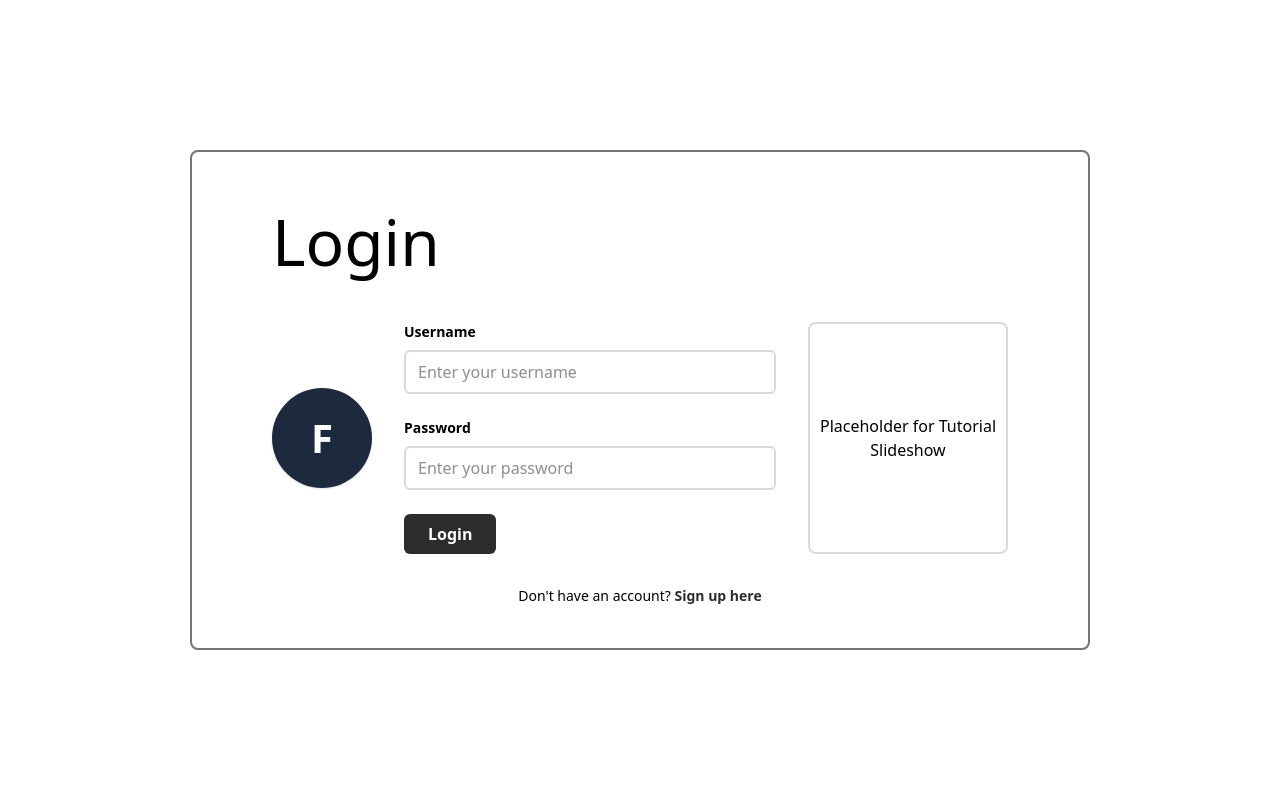
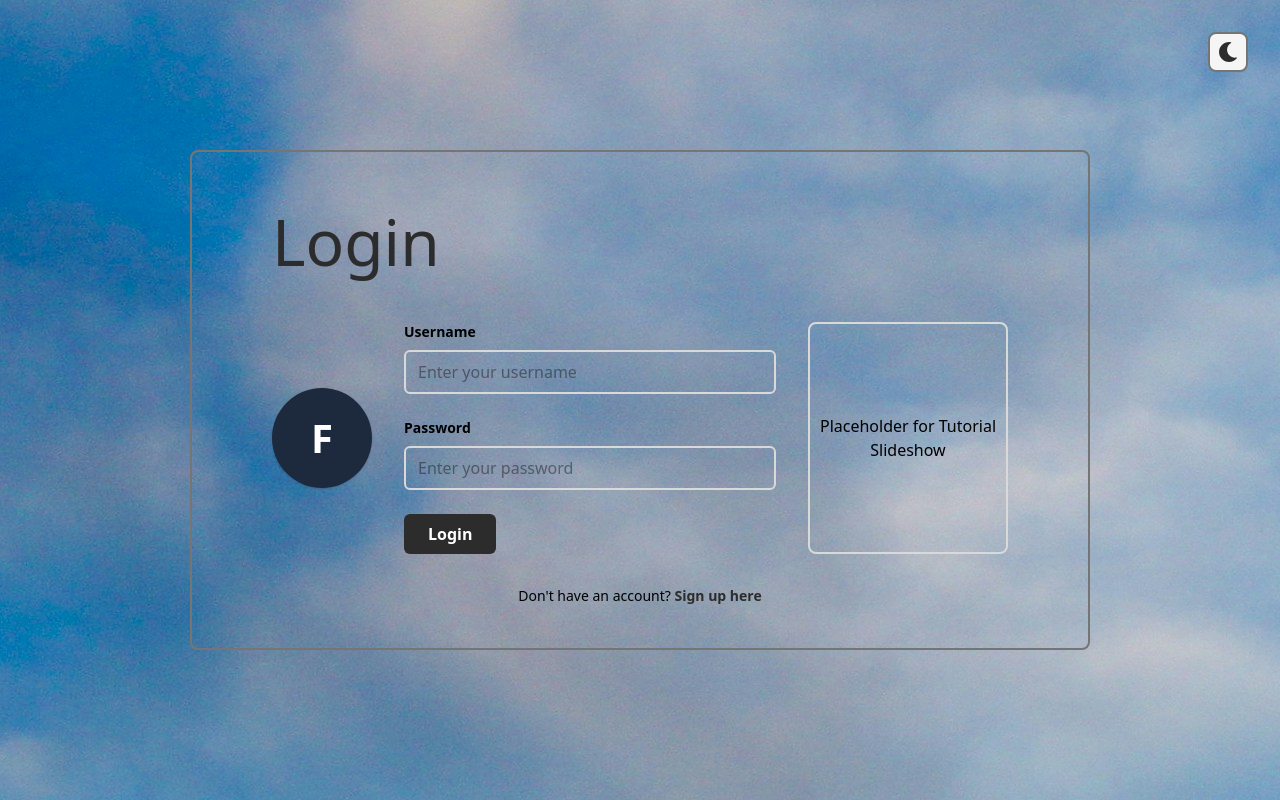
Before and after one commit to NLuke17/Telestration, a React app in the folder frontend/: page /login in a window 1280 px wide. Built offline with nearby package versions, Linux system fonts and the light colour scheme; no server answers; the HTML template or start-up script is replaced by a standard one.

Commit message:
Set up architecture for light/dark mode changes

```diff
--- a/frontend/src/App.tsx
+++ b/frontend/src/App.tsx
@@ -20,12 +20,14 @@ import { ProtectedRoute } from './components/ProtectedRoute';
 
 // Debug page (development only)
 import Home from './pages/home';
+import { ThemeProvider } from './contexts/ThemeContext';
 
 function AppContent() {
   // Auto refresh tokens
   useTokenRefresh();
 
   return (
+    <ThemeProvider>
       <div>
         <Routes>
           {/* Main Flow */}
@@ -63,6 +65,7 @@ function AppContent() {
           <Route path="*" element={<Navigate to="/" replace />} />
         </Routes>
       </div>
+    </ThemeProvider>
   );
 }
 
--- /dev/null
+++ b/frontend/src/components/common/ColorModeButton.tsx
@@ -0,0 +1,33 @@
+import React from 'react';
+import { useTheme } from '../../contexts/ThemeContext';
+import { FaMoon, FaSun } from 'react-icons/fa';
+
+interface ColorModeButtonProps {
+    className?: string;
+}
+
+const ColorModeButton: React.FC<ColorModeButtonProps> = ({ className }) => {
+    const { theme, toggleTheme } = useTheme();
+
+    return (
+        <button
+            onClick={toggleTheme}
+            className={`
+                flex items-center justify-center p-2 rounded-lg
+                border-2 border-light-mode-border dark:border-dark-mode-border
+                bg-light-mode-text-2 dark:bg-dark-mode-button-background
+                hover:scale-110 active:scale-95
+                ${className}
+            `}
+            aria-label="Toggle Color Mode"
+        >
+            {theme === 'light' ? (
+                <FaMoon className="w-5 h-5 text-light-mode-text-1" />
+            ) : (
+                <FaSun className="w-5 h-5 text-dark-mode-text-1" />
+            )}
+        </button>
+    );
+};
+
+export default ColorModeButton;
--- /dev/null
+++ b/frontend/src/contexts/ThemeContext.tsx
@@ -0,0 +1,40 @@
+import React, { createContext, useContext, useEffect, useState } from 'react';
+
+type Theme = 'light' | 'dark';
+
+interface ThemeContextType {
+    theme: Theme;
+    toggleTheme: () => void;
+}
+
+const ThemeContext = createContext<ThemeContextType | undefined>(undefined);
+
+export const ThemeProvider: React.FC<{ children: React.ReactNode }> = ({ children }) => {
+    const [theme, setTheme] = useState<Theme>(() => {
+        return (localStorage.getItem('theme') as Theme) || 'light';
+    });
+
+    useEffect(() => {
+        const root = window.document.documentElement;
+        if (theme === 'dark') {
+            root.classList.add('dark');
+        } else {
+            root.classList.remove('dark');
+        }
+        localStorage.setItem('theme', theme);
+    }, [theme]);
+
+    const toggleTheme = () => setTheme(prev => (prev === 'light' ? 'dark' : 'light'));
+
+    return (
+        <ThemeContext.Provider value={{ theme, toggleTheme }}>
+            {children}
+        </ThemeContext.Provider>
+    );
+};
+
+export const useTheme = () => {
+    const context = useContext(ThemeContext);
+    if (!context) throw new Error('useTheme must be used within a ThemeProvider');
+    return context;
+};
--- a/frontend/src/features/auth/LoginPage.tsx
+++ b/frontend/src/features/auth/LoginPage.tsx
@@ -4,12 +4,23 @@ import AuthForm from './components/AuthForm';
 import Container from '../../components/common/Container';
 import InitialAvatar from '../../components/common/Avatar';
 import TutorialSlideshow from './components/TutorialSlideshow';
+import { useTheme } from '../../contexts/ThemeContext';
+
+import lightBg from '../../assets/lightmode.jpg';
+import darkBg from '../../assets/darkmode.jpg';
+import ColorModeButton from '../../components/common/ColorModeButton';
 
 const LoginPage: React.FC = () => {
+    const { theme, toggleTheme } = useTheme();
+
     return (
-        <div className="flex flex-col justify-center items-center h-screen">
-            <Container width='900px' height='500px' padding='5em' className='flex items-center justify-center gap-8 flex-col border-2 border-dark-grey rounded-lg'>
-                <h1 className="text-heading-1 w-full text-left">Login</h1>
+        <div className="flex flex-col justify-center items-center h-screen"
+        style={{ backgroundImage: `url(${theme === 'dark' ? darkBg : lightBg})`}}
+        >
+            {/* Toggle Button */}
+            <ColorModeButton className="absolute top-8 right-8" />
+            <Container width='900px' height='500px' padding='5em' className='flex items-center justify-center gap-8 flex-col border-2 border-light-mode-border dark:border-dark-mode-border rounded-lg'>
+                <h1 className="text-heading-1 text-light-mode-text-1 dark:text-dark-mode-text-1 w-full text-left ">Login</h1>
                 <div className="flex flex-row items-center justify-center w-full gap-8">
                     <InitialAvatar size='100' name='Firestone'/>
                     <AuthForm mode="login" />
--- a/frontend/src/index.css
+++ b/frontend/src/index.css
@@ -1,4 +1,5 @@
 @import "tailwindcss";
+@custom-variant dark (&:where(.dark, .dark *));
 
 /* Project CSS variables (kept for reference) */
 @theme {
@@ -9,6 +10,18 @@
   --font-weight-body-base: 400;
   --color-body-base: #1E1E1E;
   --color-brand-charcoal: #2C2C2C;
+
+  /* Fixed: Removed quotes and commas, added semicolons */
+  --color-dark-mode-border: #B8E1EC;
+  --color-dark-mode-border-2: #6EA5F0;
+  --color-dark-mode-text-1: #EAF5FF;
+  --color-dark-mode-button-background: #001A69;
+  --color-dark-mode-text-2: #9FC8FE;
+
+  --color-light-mode-border: #757575;
+  --color-light-mode-text-1: #2C2C2C;
+  --color-light-mode-text-2: #F5F5F5;
+  --color-light-mode-button-background: #2C2C2C;
 }
 
 /* Small, safe global resets to avoid horizontal overflow issues:
@@ -17,17 +30,26 @@
      - prevent horizontal scrolling caused by 100vw-like elements
 */
 @layer base {
-    *, *::before, *::after {
+
+  *,
+  *::before,
+  *::after {
     box-sizing: border-box;
   }
 
-    html, body, #root {
+  html,
+  body,
+  #root {
     width: 100%;
     height: 100%;
-        overflow-x: hidden; /* hide accidental horizontal overflow */
+    overflow-x: hidden;
+    /* hide accidental horizontal overflow */
   }
 
-    img, svg, video, canvas {
+  img,
+  svg,
+  video,
+  canvas {
     max-width: 100%;
     height: auto;
     display: block;
--- a/frontend/tailwind.config.js
+++ b/frontend/tailwind.config.js
@@ -1,5 +1,6 @@
 /** @type {import('tailwindcss').Config} */
 export default {
+  darkMode: 'class',
   content: [
     "./index.html",
     "./src/**/*.{js,ts,jsx,tsx}",
@@ -13,6 +14,15 @@ export default {
             light: '#D9D9D9',
             DEFAULT: '#757575',
         },
+        'dark-mode-border': '#B8E1EC',
+        'dark-mode-text-1': '#EAF5FF',
+        'dark-mode-button-background': '#001A69',
+        'dark-mode-text-2': '#9FC8FE',
+
+        'light-mode-border': '#757575',
+        'light-mode-text-1': '#2C2C2C',
+        'light-mode-text-2': '#F5F5F5',
+        'light-mode-button-background': '#2C2C2C',
       },
     },
   },
```
Also changed, not shown: frontend/src/App.css (line endings or trailing spaces), frontend/src/assets/general-icons/moon.svg (added), frontend/src/assets/general-icons/sun.svg (added). Lines whose indentation alone changed are shown as unchanged.
